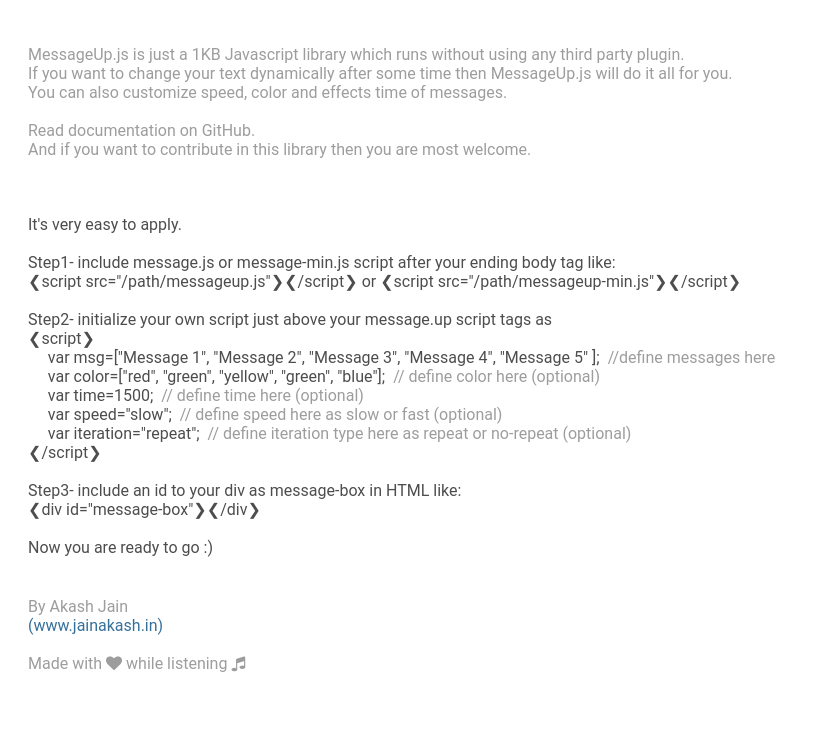
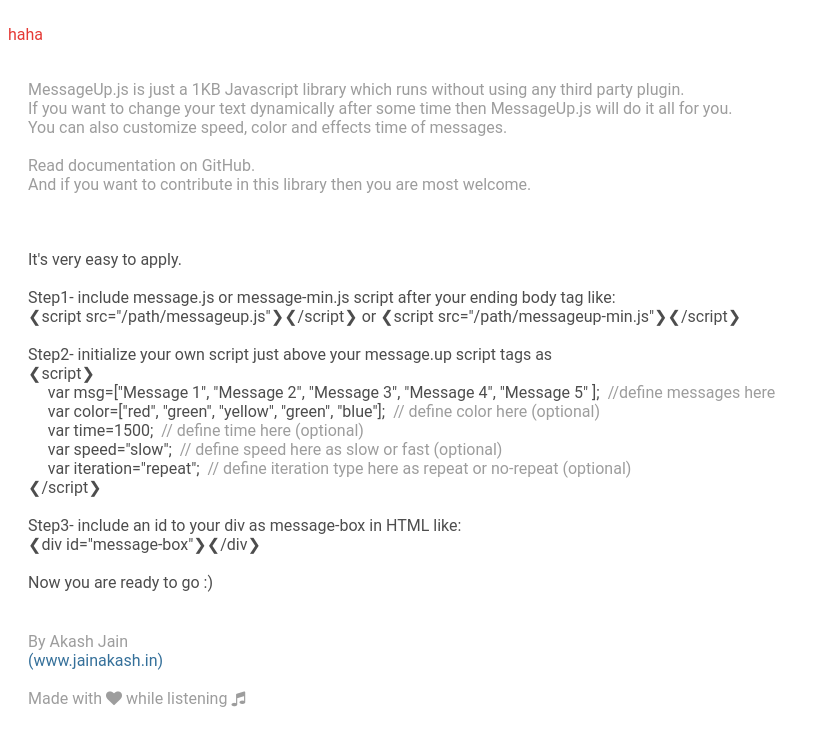
Before and after one commit to aka-jain/MessageUp.js, a plain HTML site: page index.html in a window 1280 px wide. Shown: the part 270-1006 px from the top of the page, without its empty margins (0-829 px from the left). Before the commit the page ends 971 px from the top, so only its background shows below. Drawn offline with Linux system fonts and the light colour scheme.

Commit message:
Add savepoint 1

```diff
--- a/index.html
+++ b/index.html
@@ -14,6 +14,7 @@
 
 		<div class="message-box"></div>
 		<div class="message-box"></div>
+		<div id="haha"></div>
 
 
 		<p> MessageUp.js is just a 1KB Javascript library which runs without using any third party plugin.
@@ -60,6 +61,9 @@
 			msg : ["shiv", "baran", "singh"]
 
 			});
+		$("#haha").messageup({
+			msg : ["haha", "hihi", "huhu"]
+		})
 	</script>
 
 </head>
--- a/lib/messageup.js
+++ b/lib/messageup.js
@@ -4,7 +4,7 @@
 // Github===========
 (function ( $ ) {
 	$.fn.messageup = function(options) {
-
+	var ele = this;
 	var settings = $.extend({
             // These are the defaults.
             msg: ["Hi!", "I'm Messageup.js", "Use me to...", "display your text", " change your text", "do cool things", ":)"],
@@ -34,40 +34,35 @@
 	} else {
 		stop = 1;
 	}
-
+	var	iter = 0;
 			// messageup function
-	var count;
 			var msg_length = msg.length;
-	var col_count = 0,
-		iter = 0,
-		itr_dot = 0;
-
-		this.html(msg[iter % msg.length]);
-
+			var col_count = 0;
+				ele.html(msg[iter % msg_length]);
 				// color checking
 				if (col_count < msg_length) {
 
-			this.css({
+					ele.css({
 						'color': color[col_count]
 					});
 					col_count++;
 
 				} else {
 					col_count = 0;
-			this.css({
+					ele.css({
 						'color': color
 					});
 					col_count++;
 				}
 
-		this.hide().fadeIn(fade_time);
+				ele.hide().fadeIn(fade_time);
+
+		// if (iter == msg.length && stop == 0) {
+		// 	check_time = clearInterval(doSomething, time);
+		// } else {
+		// 	check_time = setInterval(doSomething, time);
+		// }
 		iter++;
 
-		//iteration checking
-		if (iter == msg_length && stop == 0) {
-			check_time = clearInterval(messageup, time);
-		} else {
-			check_time = setTimeout(messageup, time);
-		}
 	}
 }( jQuery ));
```
Lines whose indentation alone changed are shown as unchanged.
